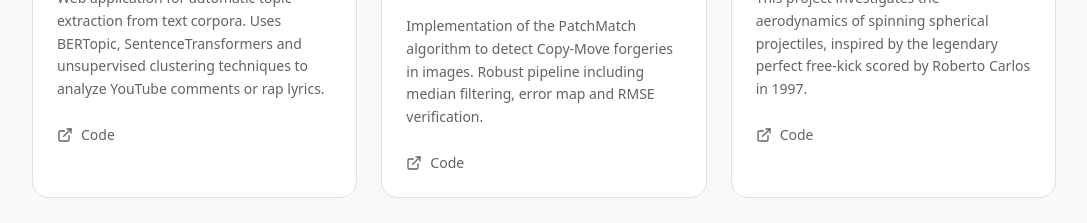
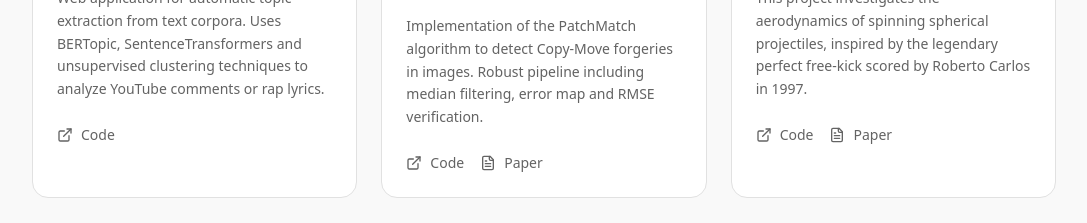
Before and after one commit to theoplg/theoplg.github.io, a Next.js app: page / in a window 1280 px wide. Shown: the part 1820-2043 px from the top of the page, without its empty margins (96-1183 px from the left). Built offline with nearby package versions, Linux system fonts and the light colour scheme.

Commit message:
Ajouter les boutons Paper à Notable Projects

```diff
--- a/components/project-card.tsx
+++ b/components/project-card.tsx
@@ -1,20 +1,29 @@
-import { ExternalLink, FileText } from "lucide-react"
-import Link from "next/link"
+import { ExternalLink, FileText } from "lucide-react";
+import Link from "next/link";
 
 interface ProjectCardProps {
-  title: string
-  description: string
-  tags: string[]
-  codeUrl?: string
-  reportUrl?: string
+  title: string;
+  description: string;
+  tags: string[];
+  codeUrl?: string;
+  paper?: string | null;
 }
 
-export function ProjectCard({ title, description, tags, codeUrl, reportUrl }: ProjectCardProps) {
+export function ProjectCard({
+  title,
+  description,
+  tags,
+  codeUrl,
+  paper,
+}: ProjectCardProps) {
   return (
     <div className="group p-6 rounded-2xl border border-border bg-card hover:border-muted-foreground/30 transition-all duration-300">
       <div className="flex flex-wrap gap-2 mb-4">
         {tags.map((tag) => (
-          <span key={tag} className="text-xs font-medium text-muted-foreground bg-muted px-3 py-1 rounded-full">
+          <span
+            key={tag}
+            className="text-xs font-medium text-muted-foreground bg-muted px-3 py-1 rounded-full"
+          >
             {tag}
           </span>
         ))}
@@ -24,7 +33,9 @@ export function ProjectCard({ title, description, tags, codeUrl, reportUrl }: Pr
         {title}
       </h4>
 
-      <p className="text-sm text-muted-foreground leading-relaxed mb-6">{description}</p>
+      <p className="text-sm text-muted-foreground leading-relaxed mb-6">
+        {description}
+      </p>
 
       <div className="flex items-center gap-4">
         {codeUrl && (
@@ -37,17 +48,17 @@ export function ProjectCard({ title, description, tags, codeUrl, reportUrl }: Pr
             Code
           </Link>
         )}
-        {reportUrl && (
+        {paper && (
           <Link
-            href={reportUrl}
+            href={paper}
             target="_blank"
             className="flex items-center gap-2 text-sm text-muted-foreground hover:text-foreground transition-colors"
           >
             <FileText size={16} />
-            Report
+            Paper
           </Link>
         )}
       </div>
     </div>
-  )
+  );
 }
```
